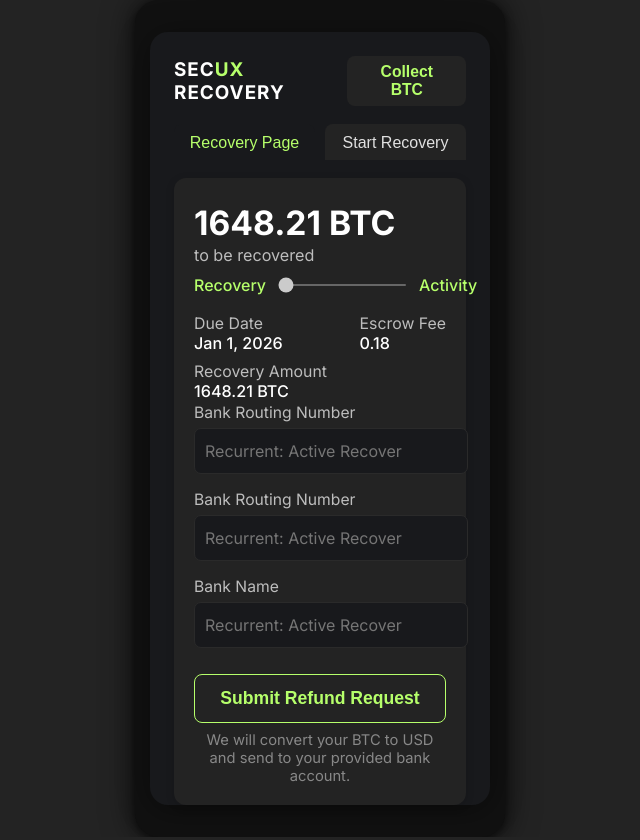
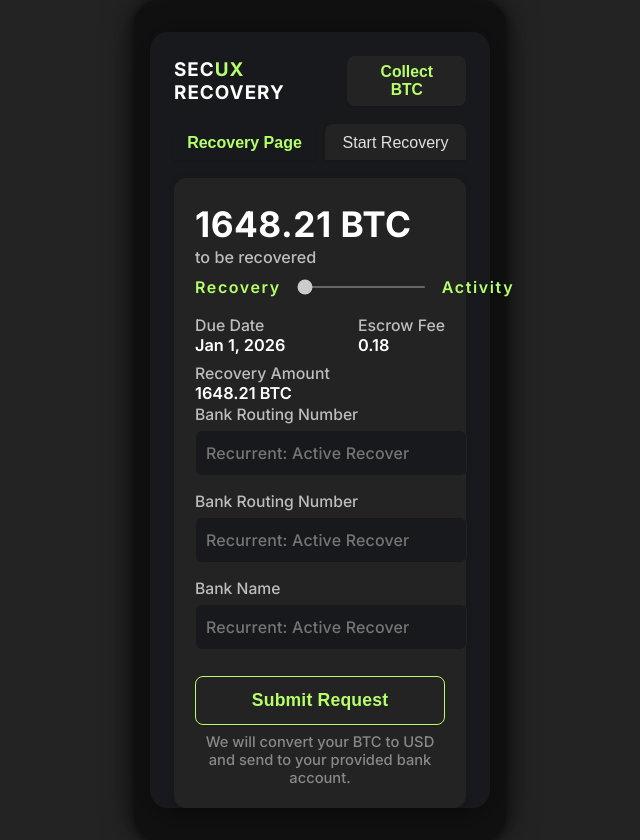
Before and after one commit to Gloweeyahh/btcrecover, a website: page index.html in a window 1280 px wide. Shown: the whole page, without its empty margins (320-960 px from the left). Drawn offline with Linux system fonts and the light colour scheme.

Commit message:
Update index.html

```diff
--- a/index.html
+++ b/index.html
@@ -32,7 +32,7 @@
 			background: #18191c;
 			border-radius: 18px;
 			box-shadow: 0 4px 32px rgba(0,0,0,0.4);
-			padding: 0 0 0 0;
+			padding: 0;
 			width: 340px;
 			margin: 0 auto;
 		}
@@ -61,6 +61,7 @@
 			font-size: 0.98em;
 			cursor: pointer;
 			transition: background 0.2s;
+			box-shadow: 0 1px 2px #0002;
 		}
 		.btn:hover {
 			background: #2e2e2e;
@@ -82,10 +83,12 @@
 			font-size: 1em;
 			cursor: pointer;
 			transition: background 0.2s;
+			box-shadow: 0 1px 2px #0002;
 		}
 		.tab.active {
 			background: #18191c;
 			color: #b6ff6b;
+			font-weight: 600;
 		}
 		.card {
 			background: #232323;
@@ -93,23 +96,20 @@
 			padding: 24px 20px 20px 20px;
 			margin: 18px 24px 0 24px;
 			box-shadow: 0 2px 8px rgba(0,0,0,0.15);
-		}
-		.section-title {
-			font-size: 1.05em;
-			color: #b6ff6b;
-			font-weight: 500;
-			margin-bottom: 10px;
+			border: 1.5px solid #232323;
 		}
 		.btc-amount {
-			font-size: 2.1em;
+			font-size: 2.2em;
 			font-weight: 700;
 			color: #fff;
 			margin-bottom: 2px;
+			letter-spacing: 0.5px;
 		}
 		.btc-desc {
 			color: #bdbdbd;
 			font-size: 1.01em;
 			margin-bottom: 10px;
+			font-weight: 500;
 		}
 		.slider-row {
 			display: flex;
@@ -120,12 +120,16 @@
 		.slider-label {
 			color: #b6ff6b;
 			font-size: 1em;
-			font-weight: 500;
+			font-weight: 600;
+			letter-spacing: 0.1em;
 		}
 		.slider {
 			flex: 1;
 			accent-color: #b6ff6b;
 			height: 2px;
+			background: #232323;
+			border-radius: 2px;
+			margin: 0 6px;
 		}
 		.info-row {
 			display: flex;
@@ -136,10 +140,12 @@
 		.info-label {
 			color: #bdbdbd;
 			font-size: 0.98em;
+			font-weight: 500;
 		}
 		.info-value {
 			color: #fff;
-			font-weight: 500;
+			font-weight: 600;
+			font-size: 1.01em;
 		}
 		.form-group {
 			margin-bottom: 16px;
@@ -149,17 +155,20 @@
 			font-size: 0.98em;
 			margin-bottom: 4px;
 			display: block;
+			font-weight: 500;
 		}
 		.form-input {
 			width: 100%;
 			padding: 12px 10px;
 			background: #18191c;
-			border: 1px solid #2a2a2a;
+			border: 1.5px solid #232323;
 			border-radius: 7px;
 			color: #e0e0e0;
 			font-size: 1em;
 			margin-top: 2px;
 			font-family: inherit;
+			font-weight: 500;
+			letter-spacing: 0.01em;
 		}
 		.form-input:focus {
 			outline: none;
@@ -170,13 +179,15 @@
 			background: #232323;
 			color: #b6ff6b;
 			font-weight: 700;
-			border: 1px solid #b6ff6b;
+			border: 1.5px solid #b6ff6b;
 			border-radius: 8px;
 			padding: 13px 0;
 			font-size: 1.1em;
 			margin-top: 10px;
 			cursor: pointer;
 			transition: background 0.2s, color 0.2s;
+			letter-spacing: 0.01em;
+			box-shadow: 0 1px 2px #0002;
 		}
 		.submit-btn:hover {
 			background: #b6ff6b;
@@ -187,6 +198,7 @@
 			font-size: 0.92em;
 			margin-top: 8px;
 			text-align: center;
+			font-weight: 500;
 		}
 	</style>
 </head>
@@ -237,7 +249,7 @@
 					<label class="form-label" for="bankName">Bank Name</label>
 					<input class="form-input" type="text" id="bankName" name="bankName" placeholder="Recurrent: Active Recover" required>
 				</div>
-				<button class="submit-btn" type="submit">Submit Refund Request</button>
+				<button class="submit-btn" type="submit">Submit Request</button>
 				<div class="note">We will convert your BTC to USD and send to your provided bank account.</div>
 			</form>
 		</div>
```
